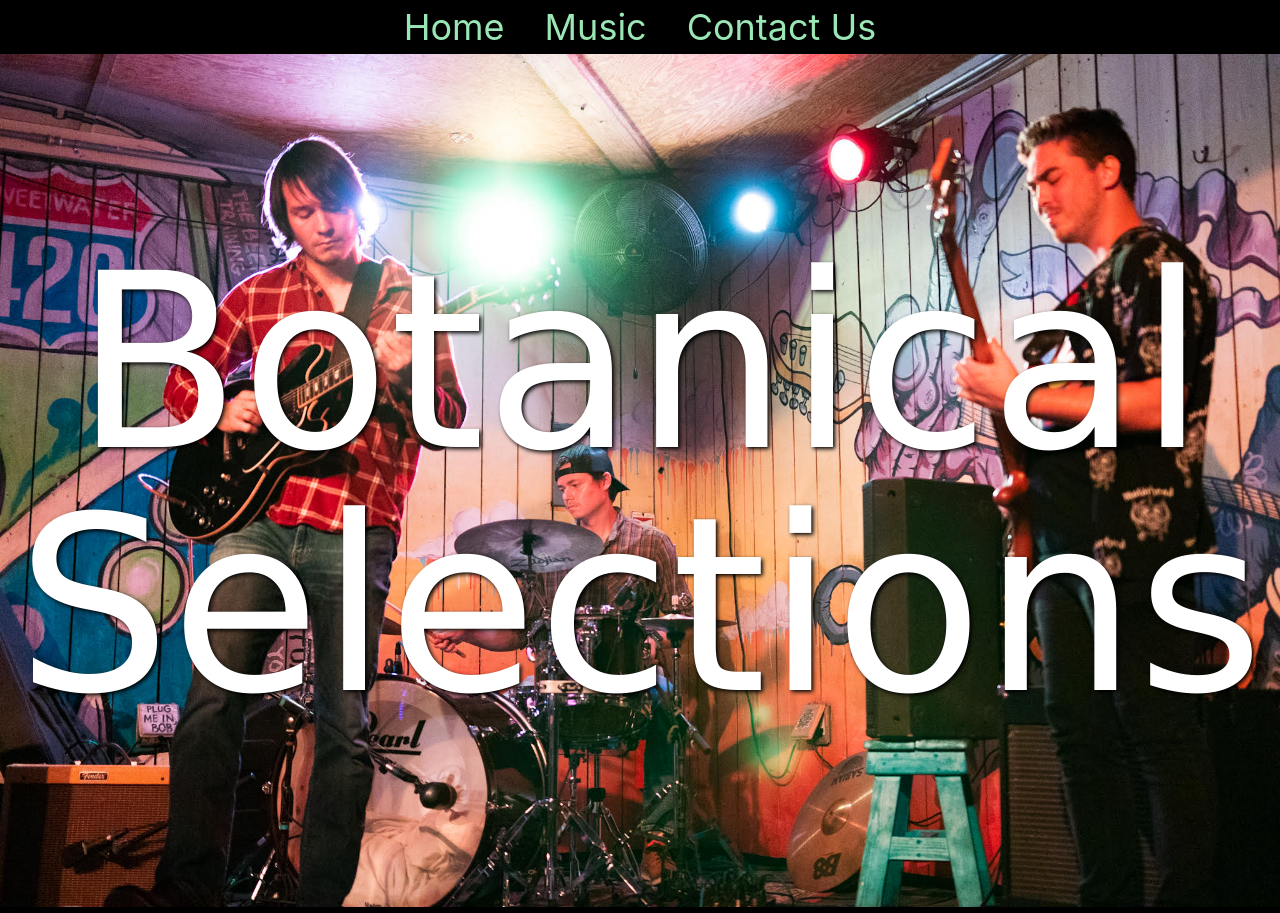
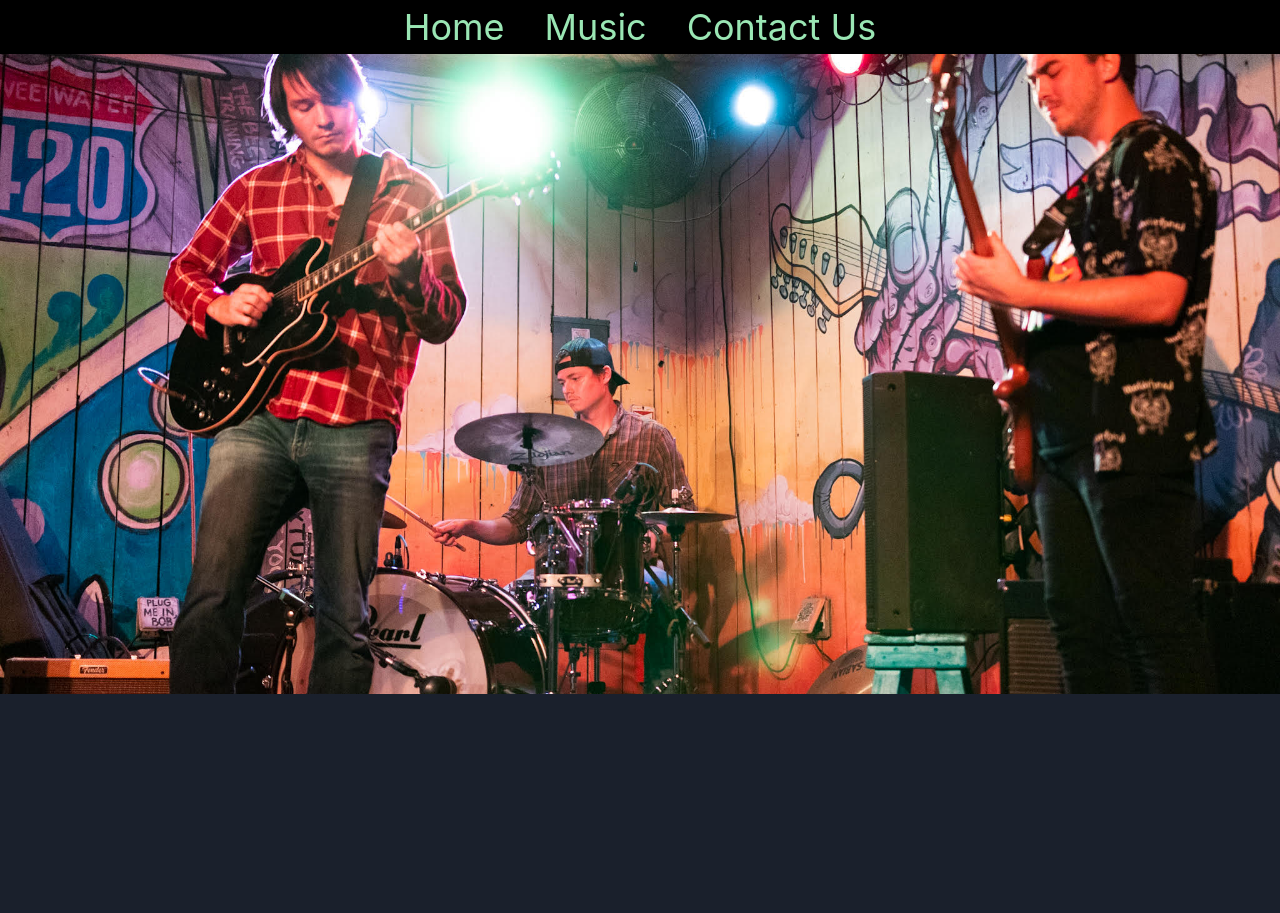
Before and after one commit to chris-m-taylor/botanical-website, a Next.js app: page / in a window 1280 px wide. After the commit the page ends 800 px from the top, so only its background shows below. Built offline with nearby package versions, Linux system fonts and the light colour scheme.

Commit message:
Using vanilla img tag for band photo.

```diff
--- a/components/BandImageSection/BandImageSection.js
+++ b/components/BandImageSection/BandImageSection.js
@@ -1,16 +1,9 @@
 import { BandImage } from "../../public/images";
-import NextImage from 'next/image'
-import { Text } from "@chakra-ui/react";
 import styles from "./styles.module.css"
-
-
 
 const BandImageSection = () => {
    return(
-      <section class={styles.container}>
-         <NextImage src={BandImage} ></NextImage>
-         <p class={styles.text}>Botanical Selections</p>
-      </section>
+         <img class={styles.img} src={BandImage.src} />
    )
 }
 
--- a/components/BandImageSection/styles.module.css
+++ b/components/BandImageSection/styles.module.css
@@ -1,17 +1,5 @@
-.container {
-   position: relative;
-   text-align: center;
- }
-
- .text {
-   position: absolute;
-   top: 50%;
-   left: 50%;
-   transform: translate(-50%, -50%);
-   color: white;
-   font-size: 19vw;
-   line-height: 1;
-   font-family:Verdana, Geneva, Tahoma, sans-serif;
-   text-decoration: drop;
-   text-shadow: 2px 2px 4px #000000;
- }
+.img {
+  height: 80vh;
+  width: 100%;
+  object-fit: cover;
+}
```
